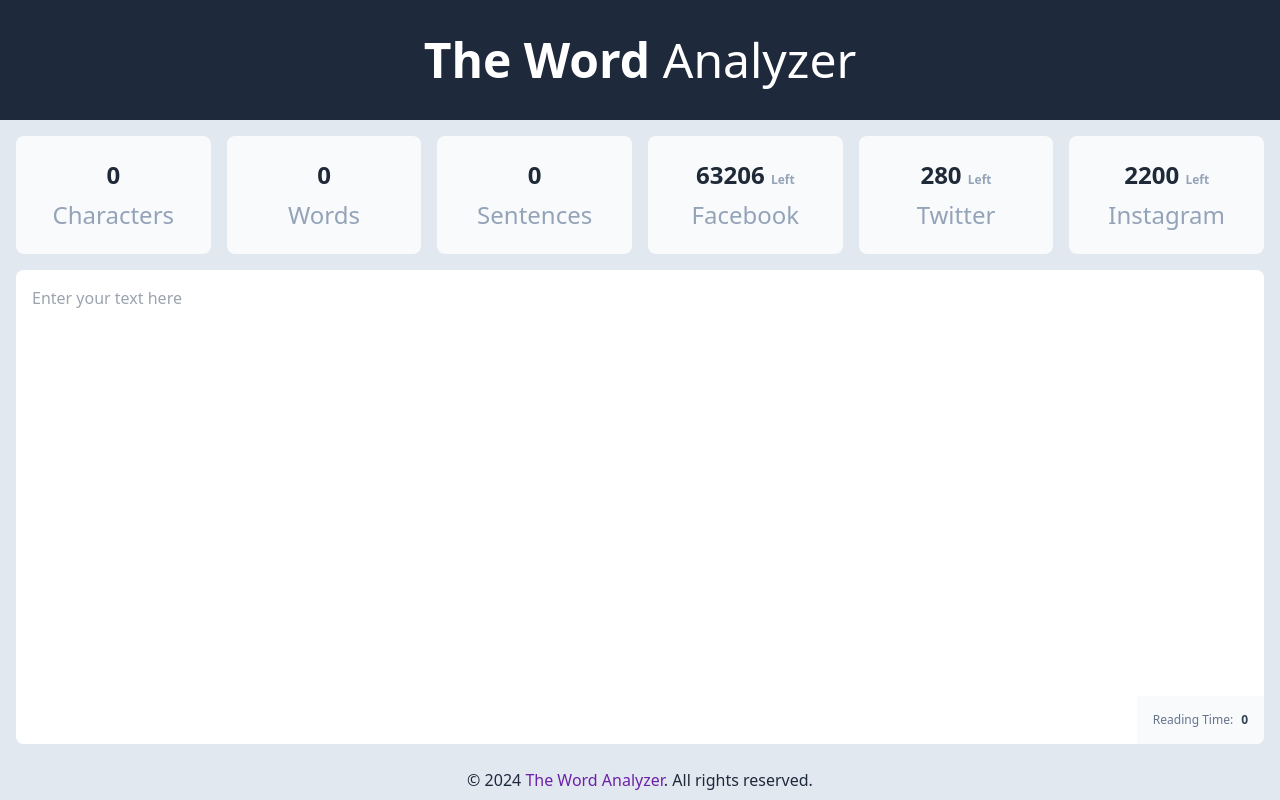
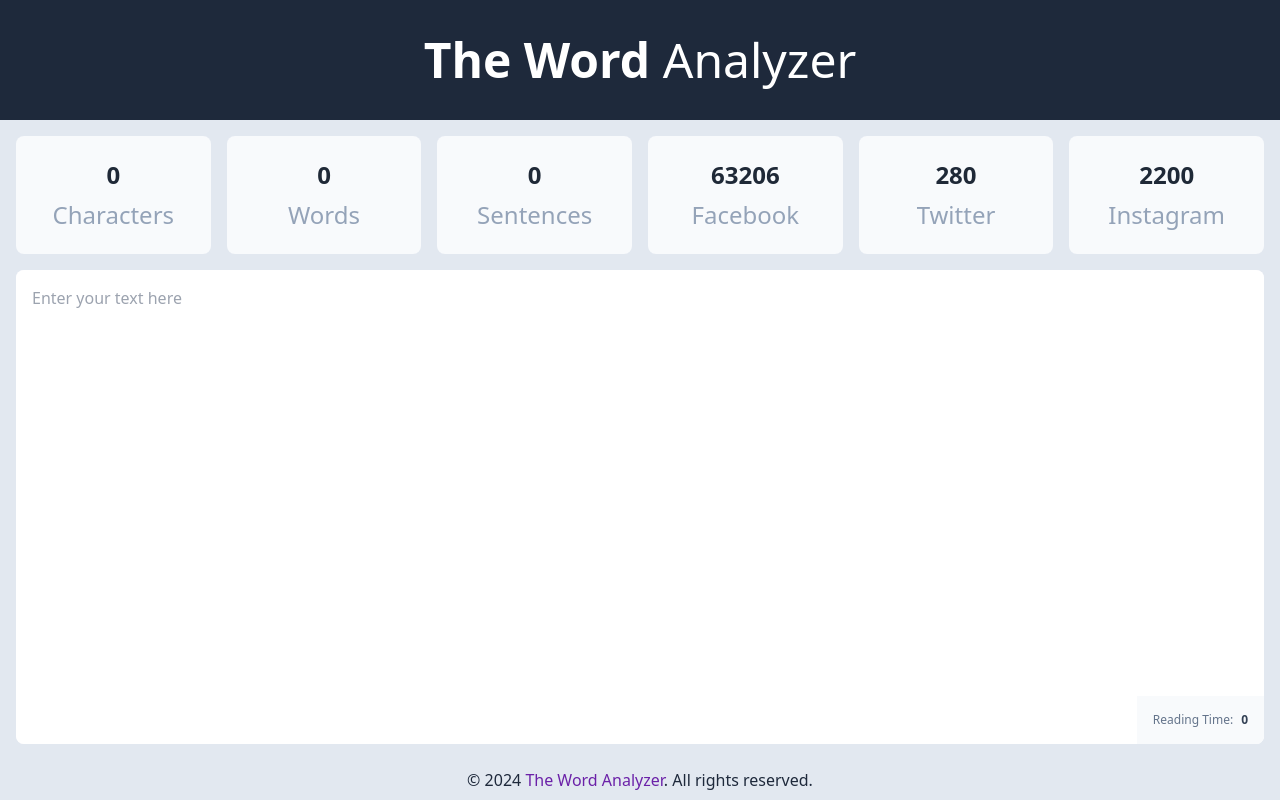
Before and after one commit to rimasumdev/rayeed-word-analyzer, a React (Vite) app: page / in a window 1280 px wide. Built offline with nearby package versions, Linux system fonts and the light colour scheme.

Commit message:
Fix Limit Left

```diff
--- a/src/Components/Counters/Info.jsx
+++ b/src/Components/Counters/Info.jsx
@@ -1,5 +1,4 @@
 import PropTypes from "prop-types";
-import { useState, useEffect } from "react";
 
 const Info = ({ text }) => {
   const count = {
@@ -32,38 +31,22 @@ const Info = ({ text }) => {
       <GetLimit label="Characters" count={count.characters} />
       <GetLimit label="Words" count={count.words} />
       <GetLimit label="Sentences" count={count.sentences} />
-      <GetLimit
-        label="Facebook"
-        count={count.facebook}
-        left={true}
-        limit={63206}
-      />
-      <GetLimit label="Twitter" count={count.twitter} left={true} limit={280} />
-      <GetLimit
-        label="Instagram"
-        count={count.instagram}
-        left={true}
-        limit={2200}
-      />
+      <GetLimit label="Facebook" count={count.facebook} left={true} />
+      <GetLimit label="Twitter" count={count.twitter} left={true} />
+      <GetLimit label="Instagram" count={count.instagram} left={true} />
     </div>
   );
 };
 
 export default Info;
 
-function GetLimit({ label, count, left, limit }) {
-  const [hasStartedCounting, setHasStartedCounting] = useState(false);
-
-  useEffect(() => {
-    if (count !== "0" && count !== "Limit Exceeded!") {
-      setHasStartedCounting(true);
-    } else {
-      setHasStartedCounting(false);
-    }
-  }, [count]);
-
+function GetLimit({ label, count, left }) {
   const shouldShowLeft =
-    left && count !== "Limit Exceeded!" && hasStartedCounting;
+    count !== "Limit Exceeded!" &&
+    left &&
+    ((label === "Facebook" && count !== "63206") ||
+      (label === "Twitter" && count !== "280") ||
+      (label === "Instagram" && count !== "2200"));
 
   return (
     <div className="flex flex-col justify-center items-center h-full w-full bg-slate-50 p-4 space-y-2 rounded-lg">
--- a/src/Components/Counters/TextArea.jsx
+++ b/src/Components/Counters/TextArea.jsx
@@ -38,6 +38,7 @@ const TextArea = ({ text, setText }) => {
         className="w-full h-full p-4 rounded-lg focus:outline-none overflow-y-auto resize-none"
         placeholder="Enter your text here"
         value={text}
+        name="text"
       ></textarea>
       {error && (
         <div className="absolute left-0 bottom-0 bg-slate-50 p-4 space-x-2 rounded-bl-lg">
```
